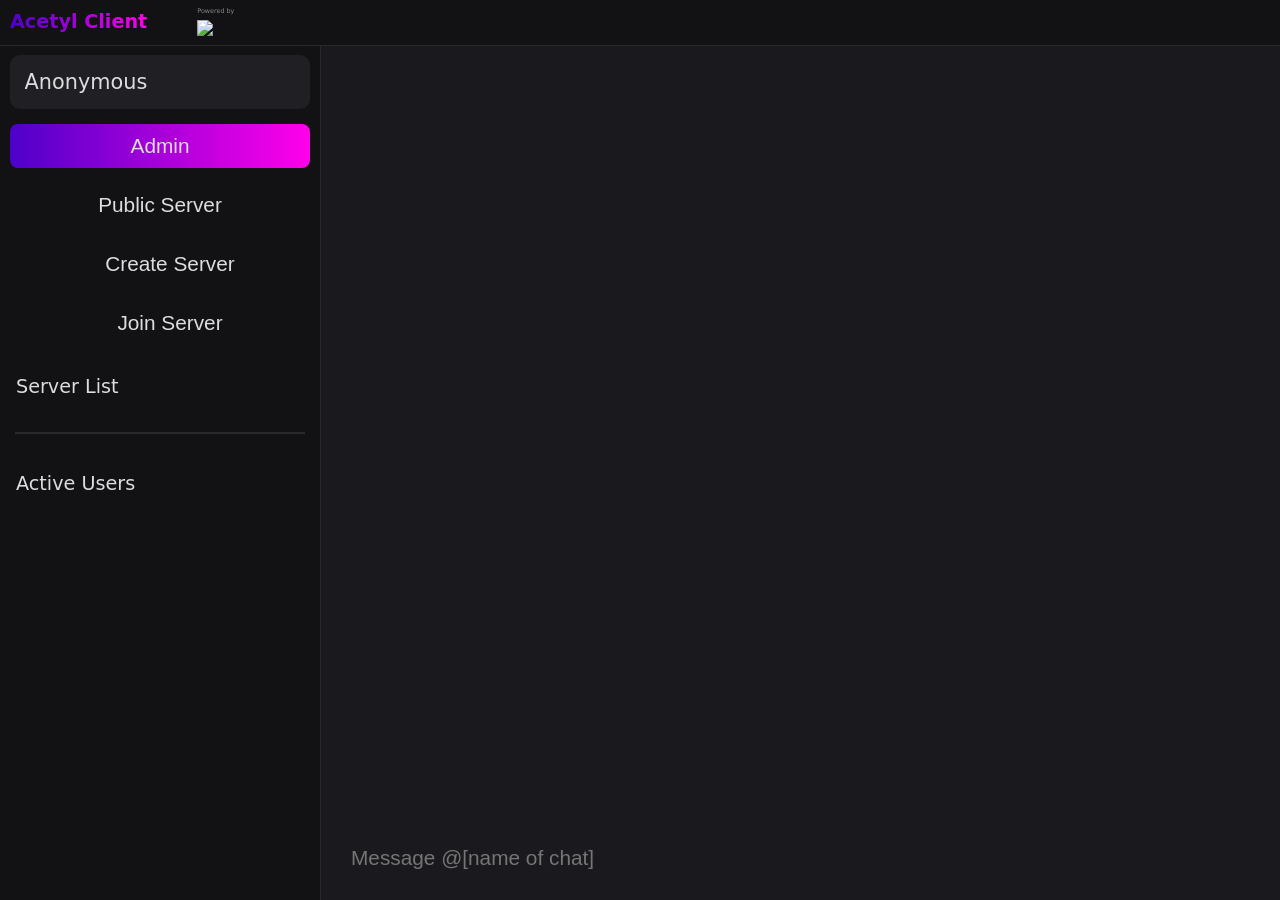
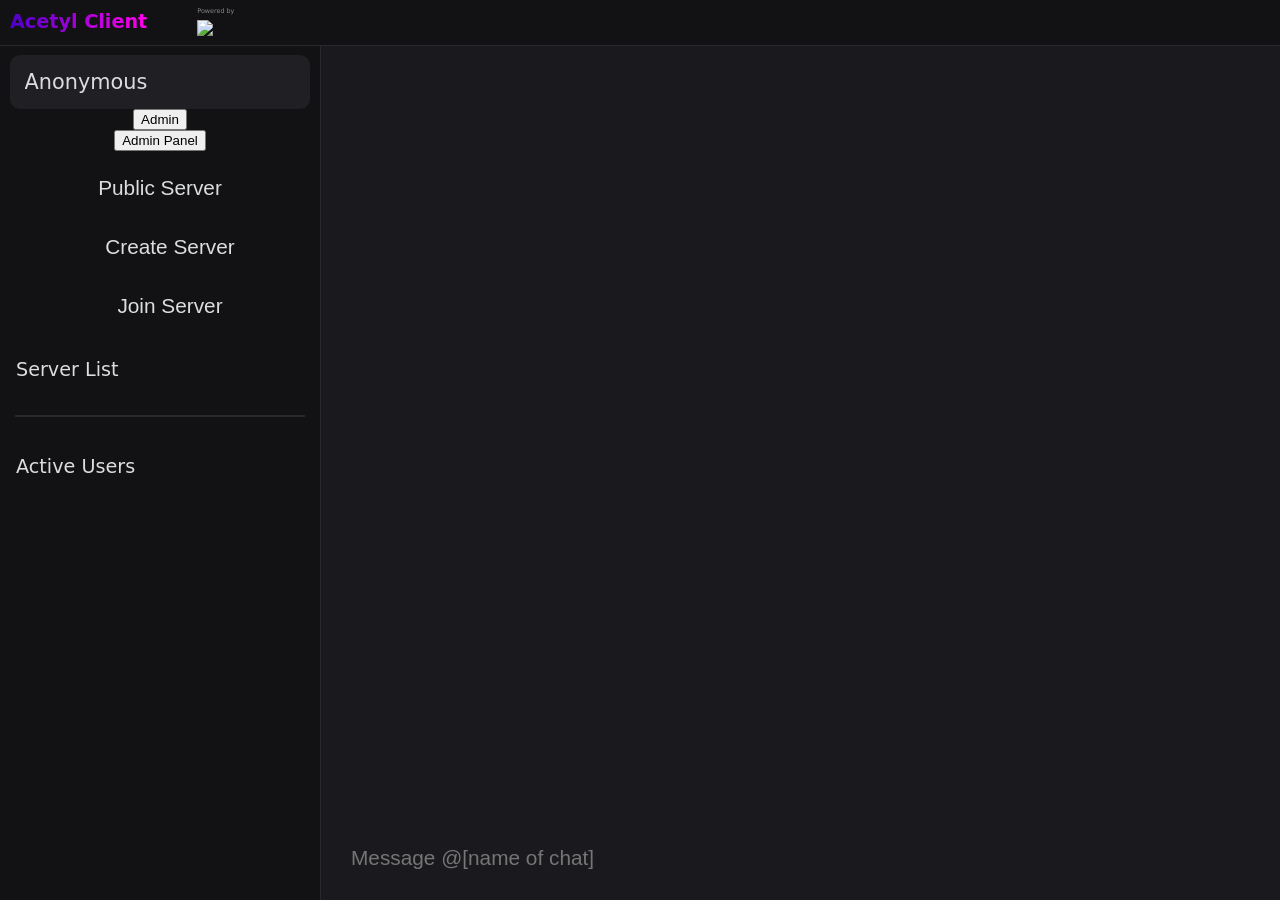

admin update

--- a/style.css
+++ b/style.css
@@ -54,7 +54,8 @@ body {
 }
 
 /* MAIN CONTENT */
-#bye {
+
+#banned {
     display: none;
     align-items: center;
     justify-content: center;
@@ -198,7 +199,7 @@ body {
     color: #afafaf;
 }
 
-#adminLogin {
+#adminBtn {
     margin-top: 15px;
     width: 94%;
     padding: 10px;
@@ -211,9 +212,10 @@ body {
     background-size: 200% 100%;
     background-position: 0% 0%;
     transition: background-position 0.4s ease;
+    display: none;
 }
 
-#adminLogin:hover {
+#adminBtn:hover {
     background-position: 100% 0%;
 }
 
@@ -497,113 +499,6 @@ body {
     font-size: 1.1rem;
 }
 
-/* ADMIN PANEL */
-
-#adminPanelBtn {
-    background-color: #121214;
-    border: none;
-    color: #dcddde;
-    font-size: 1.3rem;
-    font-weight: 500;
-    margin-top: 15px;
-    width: 94%;
-    padding: 10px;
-    border-radius: 8px;
-}
-
-#adminPanelBtn:hover {
-    background-color: #212124;
-    cursor: pointer;
-}
-
-.admin-modal {
-    position: fixed;
-    inset: 0;
-    background: rgba(0, 0, 0, 0.5);
-    display: flex;
-    justify-content: center;
-    align-items: center;
-    z-index: 999;
-}
-
 .hidden {
     display: none;
-}
-
-#admin-window {
-    width: 55vw;
-    height: 60vh;
-    background: #202024;
-    border-radius: 10px;
-    overflow: hidden;
-    box-shadow: 0 0 20px rgba(0, 0, 0, 0.5);
-    display: flex;
-    flex-direction: column;
-}
-
-.admin-header {
-    background: #1a1a1e;
-    padding: 15px;
-    display: flex;
-    justify-content: space-between;
-    align-items: center;
-}
-
-.admin-title {
-    font-size: 1.5rem;
-    font-weight: 500;
-    color: white;
-}
-
-.admin-content {
-    padding: 16px;
-    overflow-y: auto;
-    color: #dcddde;
-}
-
-.admin-content h3 {
-    margin-top: 0;
-    font-size: 1.3rem;
-    font-weight: 500;
-}
-
-#adminPanelBtn {
-    display: none;
-}
-
-.admin-close {
-    width: 18px;
-    height: 18px;
-    position: relative;
-    display: inline-block;
-    cursor: pointer;
-    opacity: 0.7;
-    transition: opacity 0.15s ease, transform 0.15s ease;
-    color: #aaa;
-}
-
-.admin-close::before,
-.admin-close::after {
-    content: "";
-    position: absolute;
-    left: 50%;
-    top: 50%;
-    width: 16px;
-    height: 2.5px;
-    background: currentColor;
-    transform-origin: center;
-}
-
-.admin-close::before {
-    transform: translate(-50%, -50%) rotate(45deg);
-}
-
-.admin-close::after {
-    transform: translate(-50%, -50%) rotate(-45deg);
-}
-
-.admin-close:hover {
-    opacity: 1;
-    transform: scale(1.1);
-    color: #dcddde;
 }
